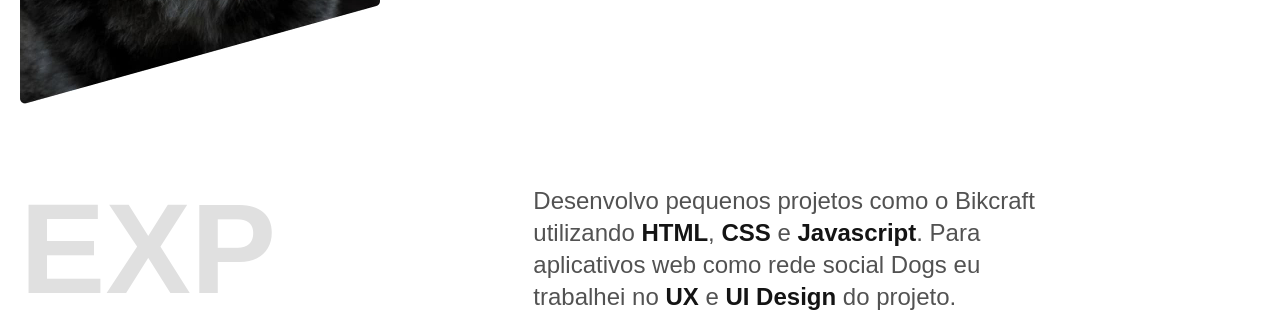
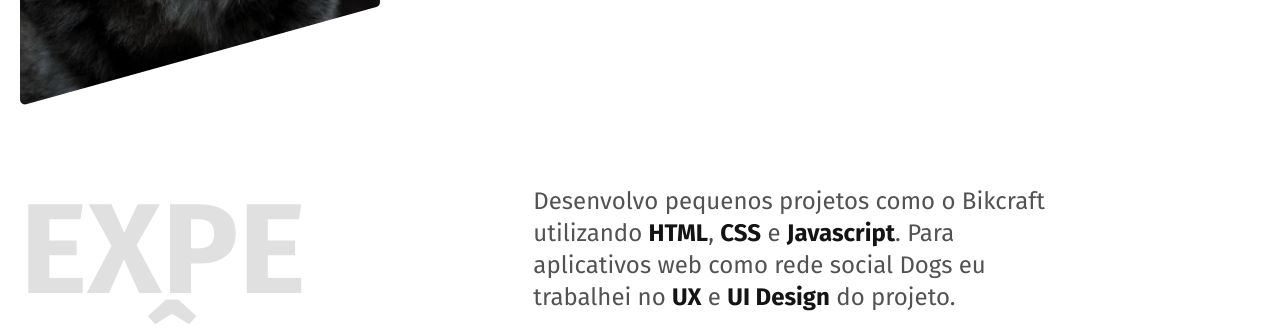
Before and after one commit to luisfelipens1/luisfelipens1.github.io, a plain HTML site: page index.html in a window 1280 px wide. Shown: the part 576-906 px from the top of the page. Drawn offline with Linux system fonts and the light colour scheme.

Commit message:
adicionando a fonte

```diff
--- a/index.html
+++ b/index.html
@@ -6,9 +6,9 @@
     <meta name="description" content="Desenvolvedor Front End & UX/UI Designer. Localizado no Rio de Janeiro">
     <title>Lobo Desenvolvedor</title>
     <link rel="stylesheet" href="./css/style.css">
-    <!--<link rel="preconnect" href="https://fonts.googleapis.com">
+    <link rel="preconnect" href="https://fonts.googleapis.com">
     <link rel="preconnect" href="https://fonts.gstatic.com" crossorigin>
-    <link href="https://fonts.googleapis.com/css2?family=Fira+Sans:wght@400;700&display=swap" rel="stylesheet">-->
+    <link href="https://fonts.googleapis.com/css2?family=Fira+Sans:wght@400;700&display=swap" rel="stylesheet">
 </head>
 <body>
     <header class="header">
```
